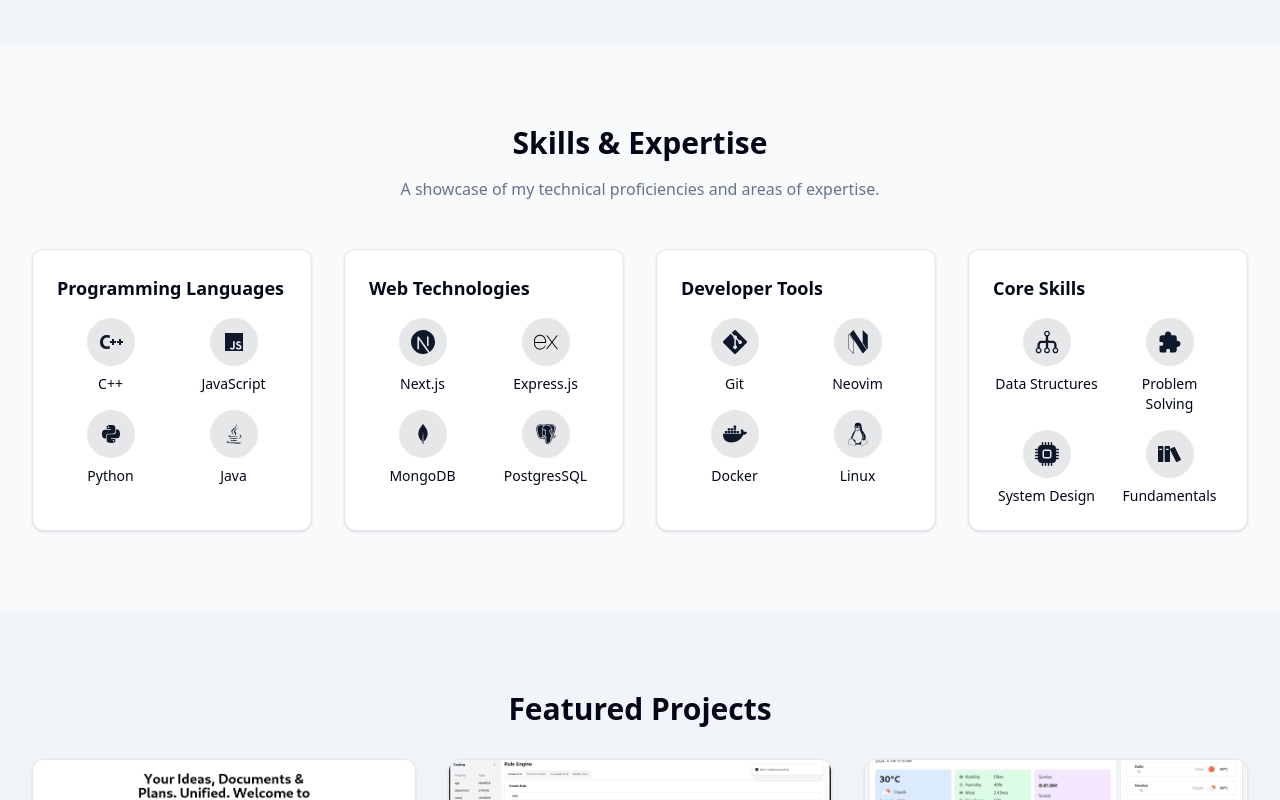
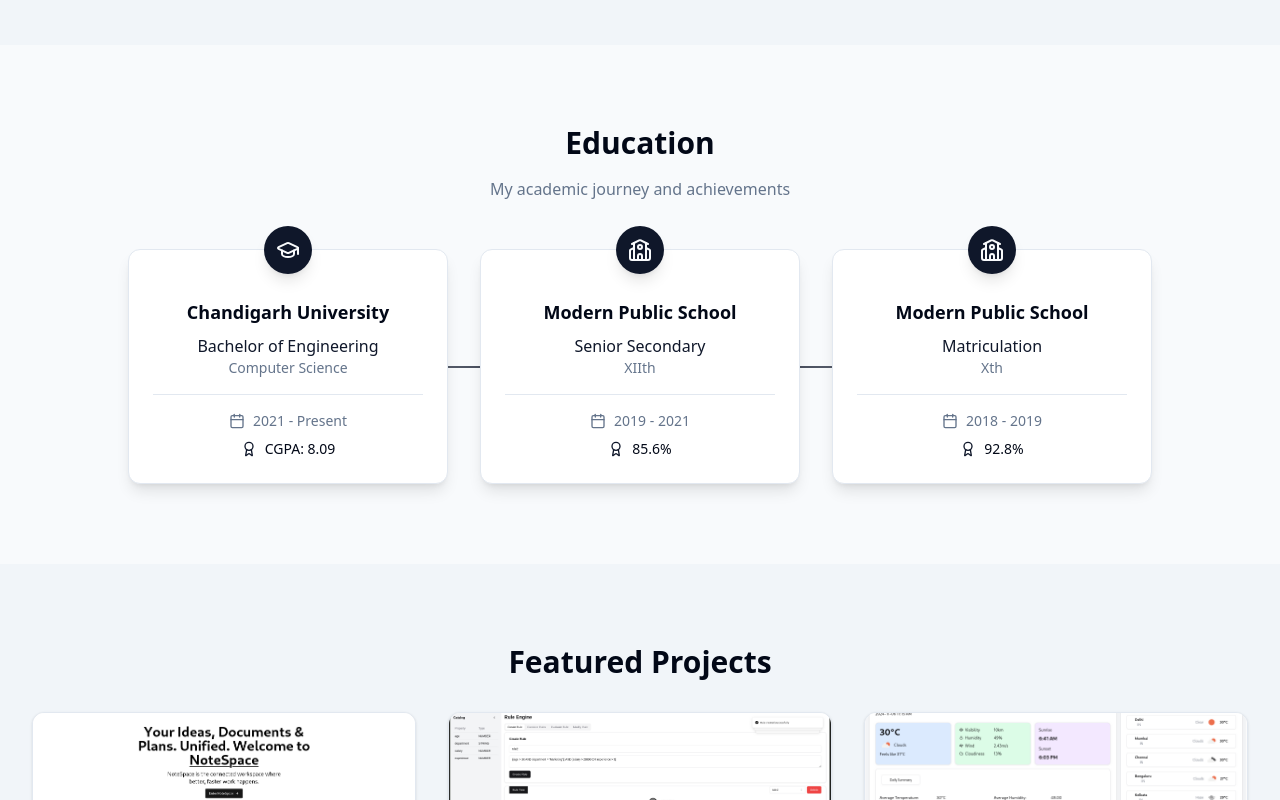
Before and after one commit to Deadrohan19/Portfolio, a Next.js app: page / in a window 1280 px wide. Shown: the part 1380-2180 px from the top of the page. Built offline with nearby package versions, Linux system fonts and the light colour scheme.

Commit message:
feat/Add education section

```diff
--- /dev/null
+++ b/app/_components/education.tsx
@@ -0,0 +1,96 @@
+'use client'
+
+import { motion } from "framer-motion"
+import { GraduationCap, School, Calendar, Award } from 'lucide-react'
+
+const educationData = [
+  {
+    institution: "Chandigarh University",
+    degree: "Bachelor of Engineering",
+    specialization: "Computer Science",
+    period: "2021 - Present",
+    grade: "CGPA: 8.09",
+    icon: GraduationCap
+  },
+  {
+    institution: "Modern Public School",
+    degree: "Senior Secondary",
+    specialization: "XIIth",
+    period: "2019 - 2021",
+    grade: "85.6%",
+    icon: School
+  },
+  {
+    institution: "Modern Public School",
+    degree: "Matriculation",
+    specialization: "Xth",
+    period: "2018 - 2019",
+    grade: "92.8%",
+    icon: School
+  }
+]
+
+export default function Education() {
+  return (
+    <section id="education" className="py-20 bg-muted/50">
+      <div className="container mx-auto px-4">
+        <motion.div
+          initial={{ opacity: 0, y: 20 }}
+          whileInView={{ opacity: 1, y: 0 }}
+          viewport={{ once: true }}
+          transition={{ duration: 0.5 }}
+          className="text-center mb-12"
+        >
+          <h2 className="text-3xl font-bold mb-4">Education</h2>
+          <p className="text-muted-foreground max-w-2xl mx-auto">
+            My academic journey and achievements
+          </p>
+        </motion.div>
+
+        <div className="relative max-w-5xl mx-auto">
+
+          {/* Connection Lines */}
+          <div className="absolute top-1/2 left-0 w-full h-0.5 bg-gradient-to-r from-primary/20 via-primary to-primary/20" />
+
+          <div className="relative grid grid-cols-1 md:grid-cols-3 gap-8">
+            {educationData.map((item, index) => (
+              <motion.div
+                key={index}
+                initial={{ opacity: 0, y: 20 }}
+                animate={{ opacity: 1, y: 0 }}
+                transition={{ duration: 0.5, delay: index * 0.2 }}
+                className="relative"
+              >
+                <div className="bg-card rounded-xl p-6 shadow-lg hover:shadow-xl transition-shadow border border-border relative z-10">
+                  {/* Icon Circle */}
+                  <div className="absolute -top-6 left-1/2 -translate-x-1/2">
+                    <div className="w-12 h-12 rounded-full bg-primary flex items-center justify-center shadow-lg">
+                      <item.icon className="w-6 h-6 text-primary-foreground" />
+                    </div>
+                  </div>
+
+                  <div className="mt-6 text-center">
+                    <h3 className="font-bold text-lg mb-2">{item.institution}</h3>
+                    <p className="text-primary font-medium">{item.degree}</p>
+                    <p className="text-sm text-muted-foreground">{item.specialization}</p>
+
+                    <div className="mt-4 pt-4 border-t border-border">
+                      <div className="flex items-center justify-center gap-2 text-sm text-muted-foreground mb-2">
+                        <Calendar className="w-4 h-4" />
+                        <span>{item.period}</span>
+                      </div>
+                      <div className="flex items-center justify-center gap-2 text-sm font-medium">
+                        <Award className="w-4 h-4 text-primary" />
+                        <span>{item.grade}</span>
+                      </div>
+                    </div>
+                  </div>
+                </div>
+              </motion.div>
+            ))}
+          </div>
+        </div>
+      </div>
+    </section>
+  )
+}
--- a/app/page.tsx
+++ b/app/page.tsx
@@ -5,6 +5,7 @@ import Hero from "./_components/hero";
 import Skills from "./_components/skills";
 import Projects from "./_components/projects";
 import { Achievements } from "./_components/achievements";
+import Education from "./_components/education";
 
 export default function Portfolio() {
   return (
@@ -12,13 +13,10 @@ export default function Portfolio() {
       <ScrollProgress />
       <Hero />
       <About />
+      <Education />
+      <Projects />
       <Skills />
-      <Projects />
       <Achievements />
-
-        {/* Todo */}
-      {/* Education */}
-      {/* Footer */}
     </main>
   );
 }
```
